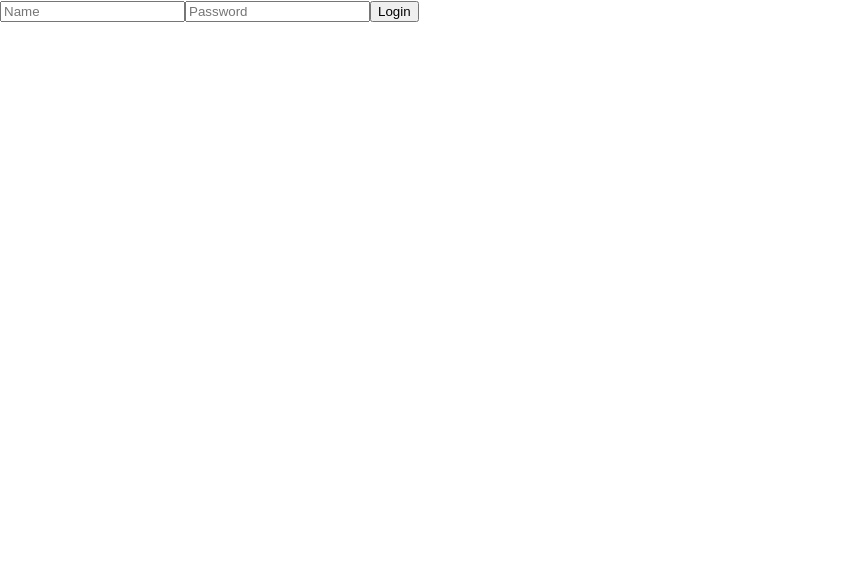
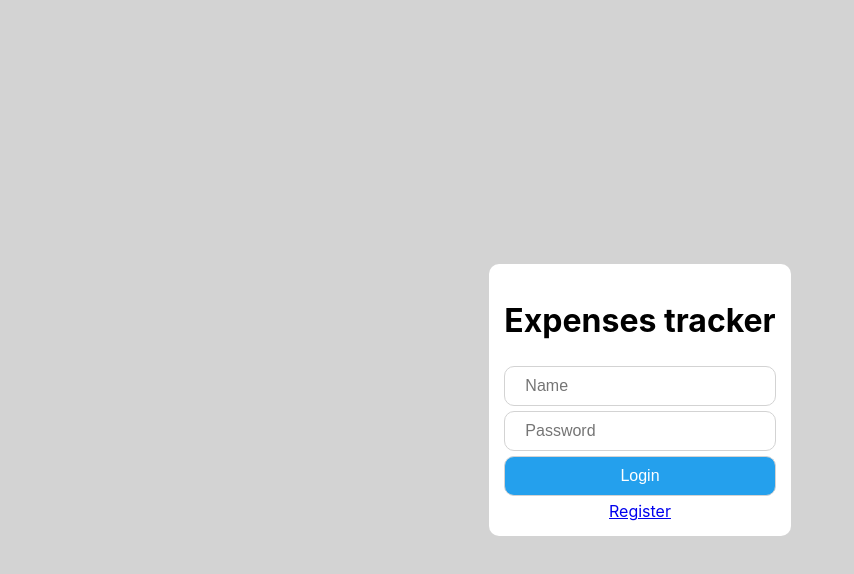
Before and after one commit to deimarut/expenses-tracker, a React (Create React App) app in the folder client/: page /login in a window 1280 px wide. Shown: the top 574 px of the page, without its empty margins (0-854 px from the left). Built offline with nearby package versions, Linux system fonts and the light colour scheme.

Commit message:
login and register styling + funcionality

```diff
--- a/client/src/App.js
+++ b/client/src/App.js
@@ -4,6 +4,7 @@ import './App.css';
 import { PageLayout } from './components/PageLayout/PageLayout';
 import { Expenses } from './pages/Expenses/Expenses';
 import { Login } from './pages/Login/Login';
+import { Register } from './pages/Register/Register';
 
 function App() {
   const navigate = useNavigate();
@@ -21,6 +22,7 @@ function App() {
           <Route index element={<Expenses />} />
         </Route>
         <Route path="/login" element={<Login onSuccess={handleLoginSuccess} />} />
+        <Route path="/register" element={<Register />} />
       </Routes>
     </div>
   );
--- /dev/null
+++ b/client/src/components/Button/Button.jsx
@@ -0,0 +1,15 @@
+import styled from "styled-components"
+
+const ButtonStyled = styled.button`
+    background-color: #24a0ed;
+    border: 1px solid lightgrey;
+    border-radius: 10px;
+    color: white;
+    cursor: pointer;
+    font-size: 16px;
+    padding: 10px 20px;
+`;
+
+export const Button = (props) => {
+    return <ButtonStyled {...props} />
+}
--- /dev/null
+++ b/client/src/components/Input/Input.jsx
@@ -0,0 +1,12 @@
+import styled from 'styled-components';
+
+const InputStyled = styled.input`
+    border: 1px solid lightgrey;
+    border-radius: 10px;
+    font-size: 16px;
+    padding: 10px 20px;
+`;
+
+export const Input = ({ ...props }) => {
+    return <InputStyled {...props} />
+}
--- a/client/src/pages/Expenses/Expenses.jsx
+++ b/client/src/pages/Expenses/Expenses.jsx
@@ -1,5 +1,7 @@
 import { useEffect, useState } from "react";
 import styled from 'styled-components';
+import { Button } from "../../components/Button/Button";
+import { Input } from "../../components/Input/Input";
 import { LOGGED_IN_USER } from "../../constants/constants";
 
 const ExpensesList = styled.ul`
@@ -79,21 +81,21 @@ const totalSum = expenses.reduce((totalSum, expense) => totalSum += parseInt(exp
     return (
         <ExpensesList>
             <form onSubmit={handleExpenseAdd}>
-                <input
+                <Input
                     placeholder="Type"
                     required
                     onChange={(e) => setType(e.target.value)}
                     value={type}
                 />
 
-                <input
+                <Input
                     placeholder="Amount"
                     type="number"
                     required
                     onChange={(e) => setAmount(e.target.value)}
                     value={amount}
                 />
-                <button>Add</button>
+                <Button>Add</Button>
             </form>
             <h2>Total sum spend: € {totalSum}</h2>
             {expenses.map((exp) => (
--- a/client/src/pages/Login/Login.jsx
+++ b/client/src/pages/Login/Login.jsx
@@ -1,4 +1,30 @@
 import { useState } from "react";
+import { Link } from "react-router-dom";
+import { Input } from "../../components/Input/Input";
+import { Button } from "../../components/Button/Button";
+import styled from "styled-components";
+
+const LoginContainer = styled.div`
+    display: flex;
+    background-color: lightgrey;
+    align-items: center;
+    justify-content: center;
+    height: 100vh;
+`;
+
+const FormStyled = styled.form`
+    background-color: white;
+    border-radius: 10px;
+    display: flex;
+    flex-direction: column;
+    gap: 5px;
+    justify-content: center;
+    padding: 15px;
+`;
+
+const LinkStyled = styled(Link)`
+    align-self: center;
+`;
 
 export const Login = ({ onSuccess}) => {
     const [name, setName] = useState('');
@@ -26,19 +52,23 @@ export const Login = ({ onSuccess}) => {
     }
 
     return (
-        <form onSubmit={handleLogin}>
-            <input
+        <LoginContainer >
+            <FormStyled onSubmit={handleLogin}>
+                <h1>Expenses tracker</h1>
+                <Input
                     placeholder="Name"
                     onChange={(e) => setName(e.target.value)}
                     value={name}
                 />
-            <input
+                <Input
                     placeholder="Password"
                     type="password"
                     onChange={(e) => setPassword(e.target.value)}
                     value={password}
                 />
-            <button>Login</button>
-        </form>
-    );
+                <Button>Login</Button>
+                <LinkStyled to="/register">Register</LinkStyled>
+            </FormStyled>
+        </LoginContainer>
+    )
 }
--- a/client/src/pages/Register/Register.jsx
+++ b/client/src/pages/Register/Register.jsx
@@ -1,3 +1,45 @@
+import { useState } from "react";
+import { Link, useNavigate } from "react-router-dom";
+import { Button } from "../../components/Button/Button";
+import { Input } from "../../components/Input/Input";
+
 export const Register = () => {
-    return <div>Register page</div>;
+    const navigate = useNavigate();
+    const [name, setName] = useState('');
+    const [password, setPassword] = useState('');
+
+    const handleRegister = (e) => {
+        e.preventDefault();
+        fetch(`${process.env.REACT_APP_API_URL}/register`, {
+            method: 'POST',
+            headers: {
+                'Content-Type' : 'application/json'
+            },
+            body: JSON.stringify({name, password})
+        })
+        .then((res) => res.json())
+        .then((data) => {
+            navigate('/login');
+        });
+    }
+
+    return (
+        <>
+            <form onSubmit={handleRegister}>
+                <Input
+                    placeholder="Name"
+                    onChange={(e) => setName(e.target.value)}
+                    value={name}
+                />
+                <Input
+                    placeholder="Password"
+                    type="password"
+                    onChange={(e) => setPassword(e.target.value)}
+                    value={password}
+                />
+                <Button>Register</Button>
+            </form>
+            <Link to="/login">Login</Link>
+        </>
+    );
 }
```
Also changed, not shown: 1 other file (tests, documents, lock files or other folders). Lines whose indentation alone changed are shown as unchanged.
